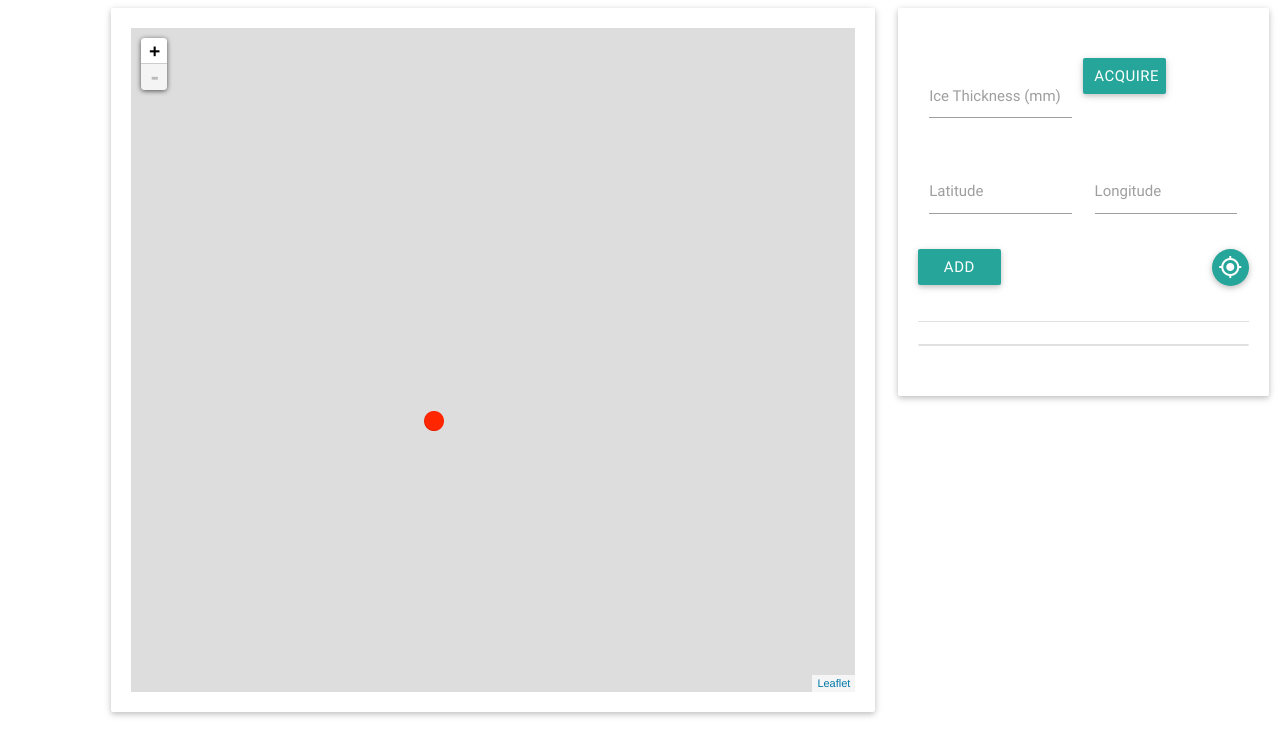
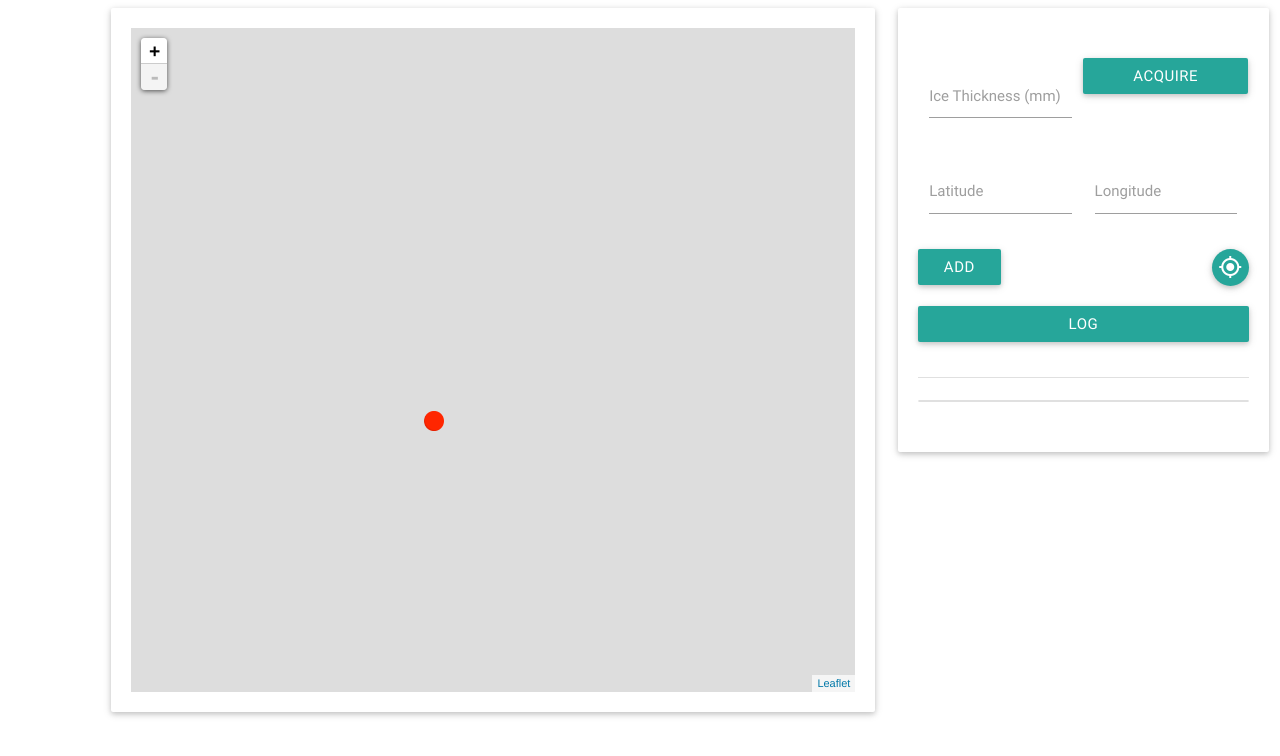
Before and after one commit to JordanMarrQueens/icemapping, a website: page index.html in a window 1280 px wide. Drawn offline with nearby package versions, Linux system fonts and the light colour scheme; no server answers.

Commit message:
Add Logging button to side panel

```diff
--- a/index.html
+++ b/index.html
@@ -54,7 +54,7 @@
                            <input id="label" type="text" class="col s12 validate">
                            <label for="label">Ice Thickness (mm)</label>
 			</div>
-                           <button id="acquire-thickness" class="btn waves-effect col s3">Acquire</button>
+                           <button id="acquire-thickness" class="btn waves-effect col s6">Acquire</button>
                        </div>
                        <div class="input-field row">
                            <div class="input-field col s6">
@@ -69,6 +69,9 @@
                        <div class="row">
                            <button id="grab-rover-location" class="btn-floating secondary-content"><i class="material-icons">my_location</i></button> <!--Fills the lat/lon fields with current location --Should this be rover's location or base location?? -->
                            <button id="add-pin-location" class="btn waves-effect col s3">Add</button>
+                       </div>
+		       <div class="row">
+                           <button id="log-data" class="btn waves-effect col s12">Log</button>
                        </div>
                      </div>
                      <div class="divider"></div>
```
